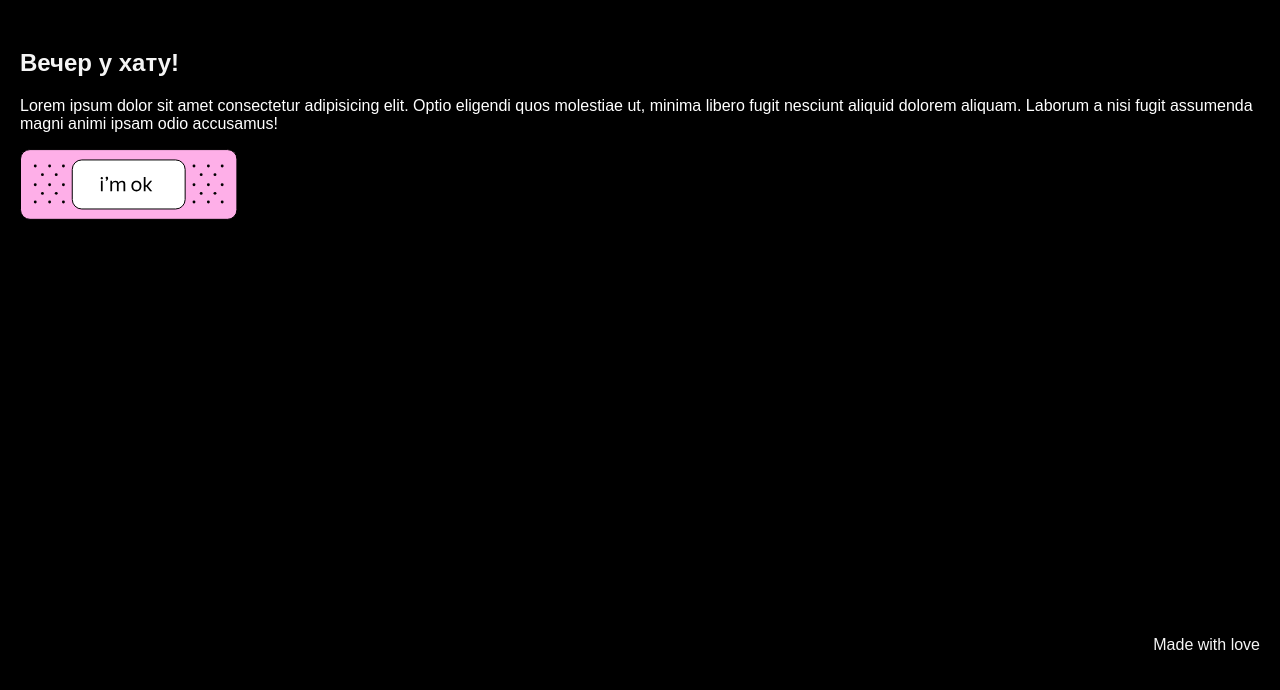
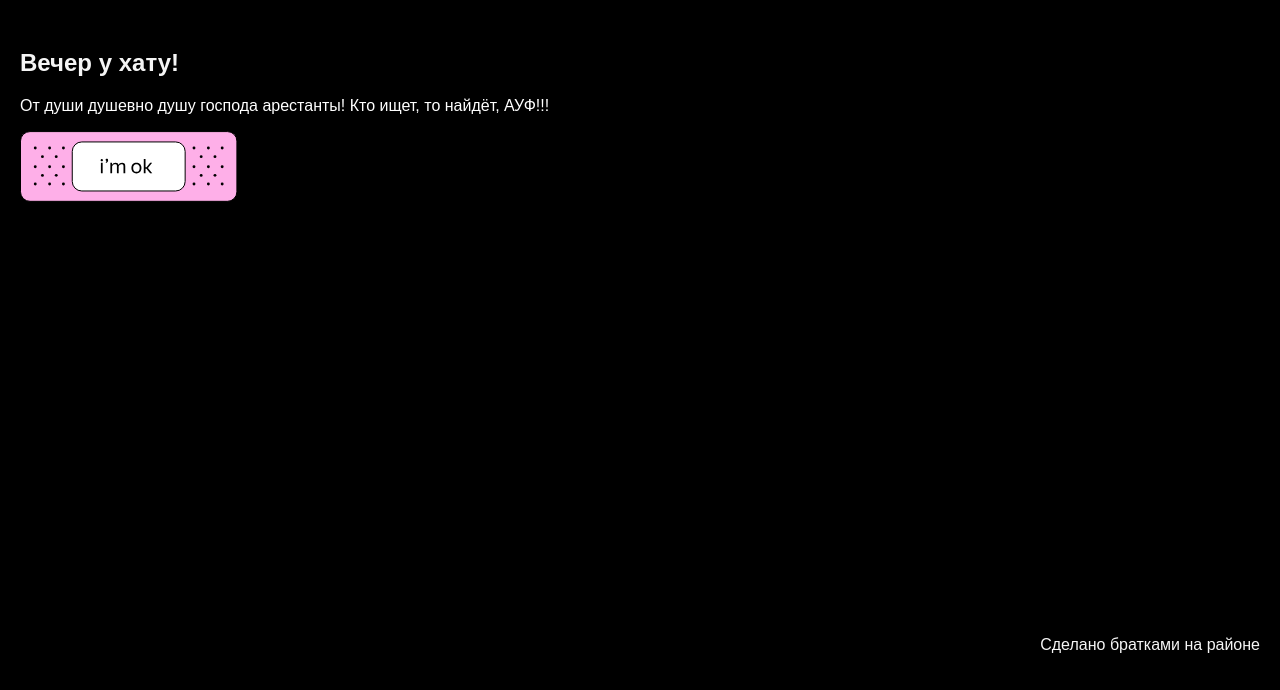
Before and after one commit to MislanGigisly/Awesome_Site, a website: page src/index.html in a window 1280 px wide. Shown: the part 110-800 px from the top of the page. Drawn offline with Linux system fonts and the light colour scheme; files that its build step writes are made by us from their sources.

Commit message:
'autoPublish'

```diff
--- a/src/index.html
+++ b/src/index.html
@@ -14,14 +14,12 @@
     <main class="main">
       <h2 class="main__title">Вечер у хату!</h2>
       <p class="main__text">
-        Lorem ipsum dolor sit amet consectetur adipisicing elit. Optio eligendi
-        quos molestiae ut, minima libero fugit nesciunt aliquid dolorem aliquam.
-        Laborum a nisi fugit assumenda magni animi ipsam odio accusamus!
+        От души душевно душу господа арестанты! Кто ищет, то найдёт, АУФ!!!
       </p>
       <img src="./images/plaster.svg" alt="" />
     </main>
     <footer class="footer">
-      <p class="footer__copyright">Made with love</p>
+      <p class="footer__copyright">Сделано братками на районе</p>
     </footer>
   </body>
 </html>
```
